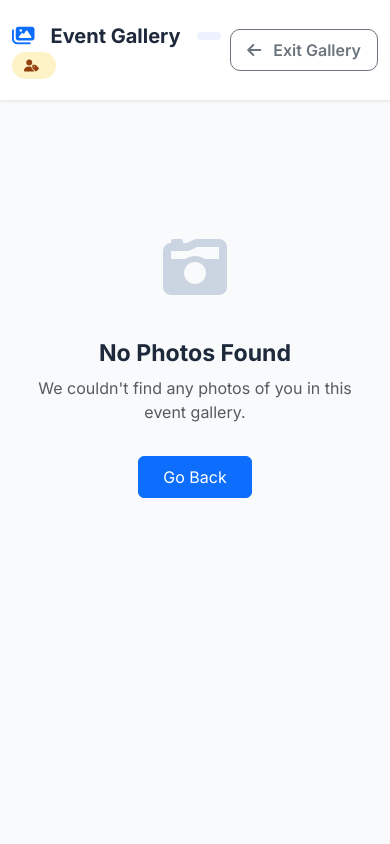
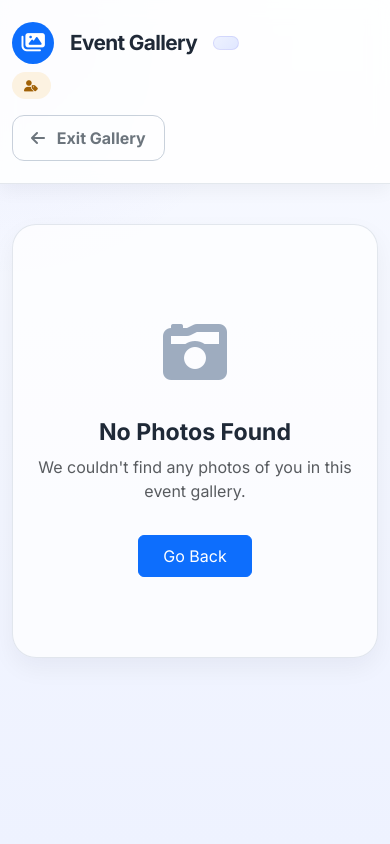
Before and after one commit to PrashantRohilla02/GiftGallery, a Flask app: template templates/gallery.html in a window 390 px wide. Run offline with Flask 3, Linux system fonts and the light colour scheme; the template is opened without the code that fills it, so the values that code supplies are empty.

Commit message:
Refactor photo upload process to enhance filename security and avoid collisions; improve error handling in guest selfie upload page; update gallery styles for better aesthetics and responsiveness.

```diff
--- a/app.py
+++ b/app.py
@@ -1,12 +1,13 @@
 import os
 os.environ['TF_ENABLE_ONEDNN_OPTS'] = '0'
-os.environ['TF_CPP_MIN_LOG_LEVEL'] = '2'  # Ye TensorFlow ke saare warnings ko chup kara dega
+os.environ['TF_CPP_MIN_LOG_LEVEL'] = '2'
 
 import sqlite3
 import random
 import string
-import json  # ADDED: To store and read embeddings from the database
+import json
 from flask import Flask, render_template, request, redirect, session, url_for, send_from_directory
+from werkzeug.utils import secure_filename
 from werkzeug.security import generate_password_hash, check_password_hash
 from deepface import DeepFace
 import cv2
@@ -17,11 +18,14 @@
 app = Flask(__name__)
 app.secret_key = 'super_secret_giftgallery_key'
 
-UPLOAD_FOLDER = 'uploads'
+# Use absolute path for upload folder to avoid 404 errors
+BASE_DIR = os.path.dirname(os.path.abspath(__file__))
+UPLOAD_FOLDER = os.path.join(BASE_DIR, 'uploads')
 app.config['UPLOAD_FOLDER'] = UPLOAD_FOLDER
 
 if not os.path.exists(UPLOAD_FOLDER):
     os.makedirs(UPLOAD_FOLDER)
+
 
 # ----------------- DATABASE LIFECYCLE MANAGEMENT -----------------
 def init_db():
@@ -187,12 +191,14 @@
 
     for file in files:
         if file and file.filename != '':
-            filename = file.filename
+            # Secure filename to prevent URL and path issues
+            filename = secure_filename(file.filename)
+            # Add random prefix to avoid collisions
+            filename = f"{random.randint(1000,9999)}_{filename}"
             file_path = os.path.join(app.config['UPLOAD_FOLDER'], filename)
             file.save(file_path)
 
-            # 1. QUICK DB WRITE: Save photo record and get ID, then IMMEDIATELY close connection
-            # Added timeout=20 so SQLite waits 20 seconds for locks instead of crashing immediately
+            # 1. QUICK DB WRITE
             with sqlite3.connect('giftgallery.db', timeout=20) as conn:
                 cursor = conn.cursor()
                 cursor.execute("INSERT INTO photos (filename, event_code, uploader_id) VALUES (?, ?, ?)",
@@ -200,11 +206,12 @@
                 photo_id = cursor.lastrowid
                 conn.commit()
 
-            # 2. HEAVY AI LIFTING: The database is safely closed/unlocked while this runs
+            # 2. HEAVY AI LIFTING
             embeddings_to_save = []
             img_array = cv2.imread(file_path)
             if img_array is not None:
                 try:
+                    # AI face extraction
                     faces = DeepFace.extract_faces(
                         img_path=img_array,
                         detector_backend="retinaface",
@@ -212,7 +219,7 @@
                         align=True
                     )
                     for face_data in faces:
-                        if face_data.get('confidence', 0) == 0:
+                        if face_data.get('confidence', 0) < 0.8: # Ignore low confidence
                             continue
 
                         face_uint8 = (face_data["face"] * 255).astype("uint8")
@@ -227,7 +234,7 @@
                 except Exception as e:
                     print(f"⚠️ Could not extract faces for {filename}: {e}")
 
-            # 3. QUICK DB WRITE: Re-open DB just to save the generated embeddings
+            # 3. QUICK DB WRITE: Embeddings
             if embeddings_to_save:
                 with sqlite3.connect('giftgallery.db', timeout=20) as conn:
                     cursor = conn.cursor()
@@ -238,7 +245,8 @@
 
             uploaded_count += 1
 
-    return f"<h3>{uploaded_count} Photos successfully added to Event: {event_code}!</h3><br><a href='/hub'>Back to Hub</a>"
+    return redirect(url_for('user_hub'))
+
 
 @app.route('/logout')
 def logout():
@@ -307,7 +315,9 @@
             )[0]["embedding"]
 
         except Exception as e:
-            return "Could not detect a face in your selfie. Please upload a clear front-facing photo.", 400
+            # Render a nicer error page instead of a string
+            return render_template('guest_selfie.html', event_code=event_code, error="Could not detect a face in your selfie. Please ensure your face is clearly visible.")
+
 
         # ==========================================
         # 3. COMPARE AGAINST PRE-CALCULATED DB EMBEDDINGS
--- a/templates/gallery.html
+++ b/templates/gallery.html
@@ -21,21 +21,42 @@
     />
     <style>
       :root {
-        --bg: #f8fafc;
+        --bg: #f5f7ff;
+        --bg-accent: #eef2ff;
         --card-bg: #ffffff;
+        --text: #1f2937;
+        --muted: #6b7280;
+        --primary: #4f46e5;
+        --primary-dark: #3730a3;
+        --success: #10b981;
+        --warn: #f59e0b;
+        --line: rgba(148, 163, 184, 0.25);
+      }
+
+      * {
+        box-sizing: border-box;
       }
 
       body {
         font-family: "Inter", sans-serif;
-        background-color: var(--bg);
-        color: #1e293b;
+        background:
+          radial-gradient(
+            circle at top left,
+            rgba(99, 102, 241, 0.08),
+            transparent 30%
+          ),
+          linear-gradient(180deg, #f8faff 0%, #eef2ff 100%);
+        color: var(--text);
         padding-bottom: 60px;
+        min-height: 100vh;
       }
 
       .gallery-header {
-        background: white;
-        padding: 24px 0;
-        box-shadow: 0 1px 3px rgba(0, 0, 0, 0.1);
+        background: rgba(255, 255, 255, 0.85);
+        backdrop-filter: blur(10px);
+        border-bottom: 1px solid var(--line);
+        padding: 22px 0;
+        box-shadow: 0 6px 18px rgba(15, 23, 42, 0.05);
         margin-bottom: 40px;
         position: sticky;
         top: 0;
@@ -43,40 +64,44 @@
       }
 
       .event-title {
-        font-weight: 700;
+        font-weight: 800;
         margin: 0;
-        font-size: 1.25rem;
+        font-size: clamp(1.3rem, 2vw, 2rem);
+        letter-spacing: -0.03em;
       }
 
       .event-code-label {
         font-family: "Monaco", monospace;
-        background: #eef2ff;
-        color: #4f46e5;
-        padding: 4px 12px;
-        border-radius: 6px;
-        font-weight: 600;
-        font-size: 0.9rem;
+        background: linear-gradient(135deg, #eef2ff, #e0e7ff);
+        color: var(--primary-dark);
+        padding: 6px 12px;
+        border-radius: 999px;
+        font-weight: 700;
+        font-size: 0.85rem;
+        border: 1px solid rgba(79, 70, 229, 0.12);
       }
 
       .photo-card {
-        background: white;
-        border-radius: 16px;
+        background: var(--card-bg);
+        border-radius: 18px;
         overflow: hidden;
-        box-shadow: 0 4px 6px -1px rgba(0, 0, 0, 0.1);
-        transition: all 0.3s cubic-bezier(0.4, 0, 0.2, 1);
+        box-shadow: 0 10px 24px rgba(15, 23, 42, 0.08);
+        transition:
+          transform 0.25s ease,
+          box-shadow 0.25s ease;
         cursor: pointer;
-        border: 1px solid #f1f5f9;
+        border: 1px solid rgba(148, 163, 184, 0.15);
         height: 100%;
       }
 
       .photo-card:hover {
         transform: translateY(-8px);
-        box-shadow: 0 20px 25px -5px rgba(0, 0, 0, 0.1);
+        box-shadow: 0 24px 40px rgba(79, 70, 229, 0.12);
       }
 
       .photo-wrapper {
         position: relative;
-        padding-top: 100%; /* 1:1 Aspect Ratio */
+        padding-top: 100%;
         overflow: hidden;
       }
 
@@ -87,7 +112,7 @@
         width: 100%;
         height: 100%;
         object-fit: cover;
-        transition: transform 0.5s ease;
+        transition: transform 0.45s ease;
       }
 
       .photo-card:hover img {
@@ -95,38 +120,53 @@
       }
 
       .role-badge {
-        font-size: 0.75rem;
-        padding: 6px 12px;
-        border-radius: 20px;
-        font-weight: 600;
+        display: inline-flex;
+        align-items: center;
+        gap: 0.4rem;
+        font-size: 0.7rem;
+        padding: 8px 12px;
+        border-radius: 999px;
+        font-weight: 700;
         text-transform: uppercase;
-        letter-spacing: 0.5px;
+        letter-spacing: 0.08em;
       }
 
       .badge-host {
-        background: #dcfce7;
-        color: #166534;
+        background: rgba(16, 185, 129, 0.12);
+        color: #047857;
       }
+
       .badge-guest {
-        background: #fef3c7;
-        color: #92400e;
+        background: rgba(245, 158, 11, 0.12);
+        color: #a16207;
       }
 
       .empty-state {
         padding: 80px 20px;
         text-align: center;
+        background: rgba(255, 255, 255, 0.7);
+        border: 1px solid var(--line);
+        border-radius: 24px;
+        box-shadow: 0 10px 24px rgba(15, 23, 42, 0.05);
       }
 
       .empty-icon {
         font-size: 64px;
-        color: #cbd5e1;
-        margin-bottom: 24px;
+        color: rgba(148, 163, 184, 0.9);
+        margin-bottom: 18px;
       }
 
       .btn-back {
-        border-radius: 10px;
-        font-weight: 600;
-        padding: 8px 16px;
+        border-radius: 12px;
+        font-weight: 700;
+        padding: 10px 18px;
+        border: 1px solid rgba(148, 163, 184, 0.5);
+        transition: all 0.2s ease;
+      }
+
+      .btn-back:hover {
+        background: #f8fafc;
+        border-color: rgba(79, 70, 229, 0.3);
       }
     </style>
   </head>
@@ -134,19 +174,26 @@
     <!-- Sticky Header -->
     <header class="gallery-header">
       <div class="container">
-        <div class="d-flex justify-content-between align-items-center">
+        <div
+          class="d-flex justify-content-between align-items-center gap-3 flex-wrap"
+        >
           <div>
-            <h1 class="event-title d-flex align-items-center gap-3">
-              <i class="fas fa-images text-primary"></i>
+            <h1 class="event-title d-flex align-items-center gap-3 flex-wrap">
+              <span
+                class="d-inline-flex align-items-center justify-content-center rounded-circle bg-primary text-white p-2"
+                style="width: 42px; height: 42px"
+              >
+                <i class="fas fa-images"></i>
+              </span>
               <span>Event Gallery</span>
               <span class="event-code-label">{{ event_code }}</span>
             </h1>
-            <div class="mt-1">
+            <div class="mt-2">
               <span
                 class="role-badge {% if role == 'Host' %}badge-host{% else %}badge-guest{% endif %}"
               >
                 <i
-                  class="fas {% if role == 'Host' %}fa-crown{% else %}fa-user-tag{% endif %} me-1"
+                  class="fas {% if role == 'Host' %}fa-crown{% else %}fa-user-tag{% endif %}"
                 ></i>
                 {{ role }}
               </span>
--- a/templates/guest_selfie.html
+++ b/templates/guest_selfie.html
@@ -157,6 +157,12 @@
       <h3>Private Access</h3>
       <div class="event-code-pill">Event: {{ event_code }}</div>
 
+      {% if error %}
+      <div class="alert alert-danger p-2 small mb-3">
+        <i class="fas fa-exclamation-triangle me-1"></i> {{ error }}
+      </div>
+      {% endif %}
+
       <p class="description">
         This gallery is protected. Please upload a clear selfie so our AI can
         find your photos while keeping others private.
```
